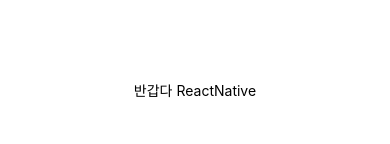
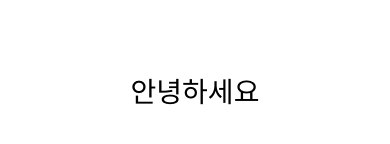
Before and after one commit to gorhf9397/Weather-App, a React Native app: screen / in a window 390 px wide. Shown: the part 332-476 px from the top of the page. Built offline with nearby package versions, Linux system fonts and the light colour scheme.

Commit message:
ReactNative 레이아웃 시스템 테스트

```diff
--- a/App.js
+++ b/App.js
@@ -1,20 +1,27 @@
-import { StatusBar } from 'expo-status-bar';
-import { StyleSheet, Text, View } from 'react-native';
+import { StatusBar } from "expo-status-bar";
+import { StyleSheet, Text, View } from "react-native"
+// expo statusBar 와 reactNative statusBar 가 따로 있는 이유
+// expo 가 reactNative api들을 복사하고 개선하기를 결정 했기 때문
 
 export default function App() {
   return (
     <View style={styles.container}>
-      <Text>반갑다 ReactNative</Text>
+      <Text style={styles.text}>안녕하세요</Text>
       <StatusBar style="auto" />
+      {/* 스마트폰 상단바에 해당하는 StatusBar */}
     </View>
   );
 }
 
 const styles = StyleSheet.create({
+  // style이 object 형태 StyleSheet.create 형태를 사용하면 자동완성기능 으로 편하게 사용가능
   container: {
     flex: 1,
-    backgroundColor: '#fff',
-    alignItems: 'center',
-    justifyContent: 'center',
+    backgroundColor: "#fff",
+    alignItems: "center",
+    justifyContent: "center",
+  },
+  text: {
+    fontSize: 28,
   },
 });
```
Also changed, not shown: test.js (added, +13 -0 lines).
